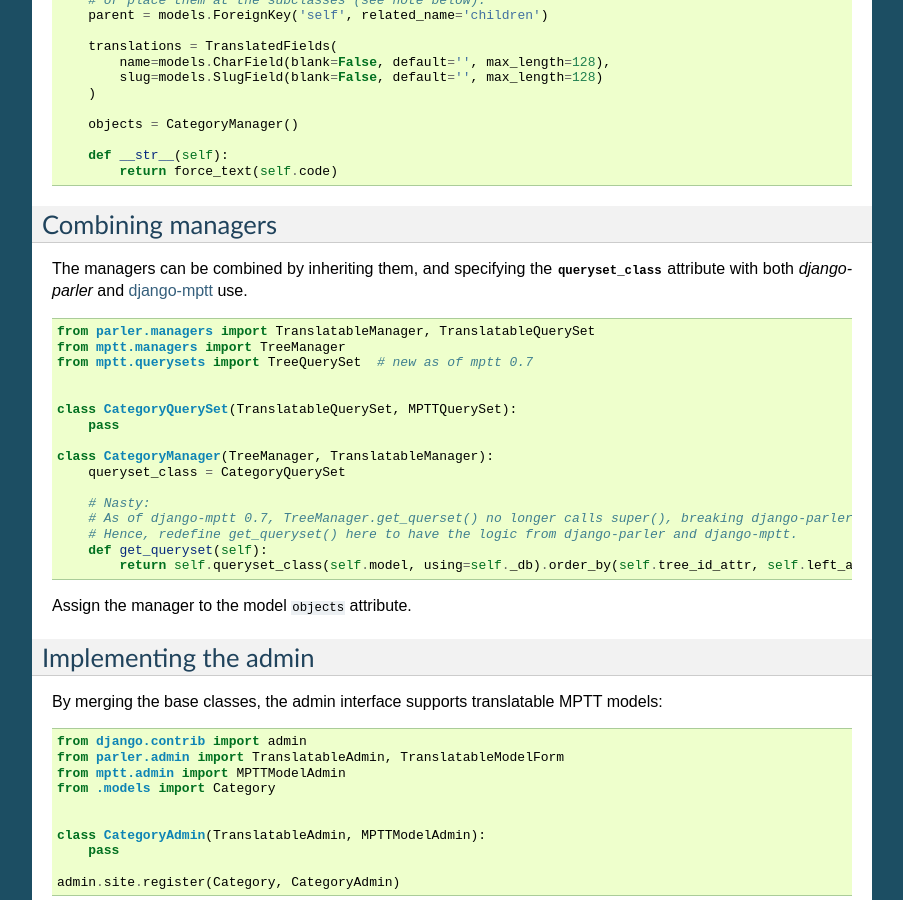
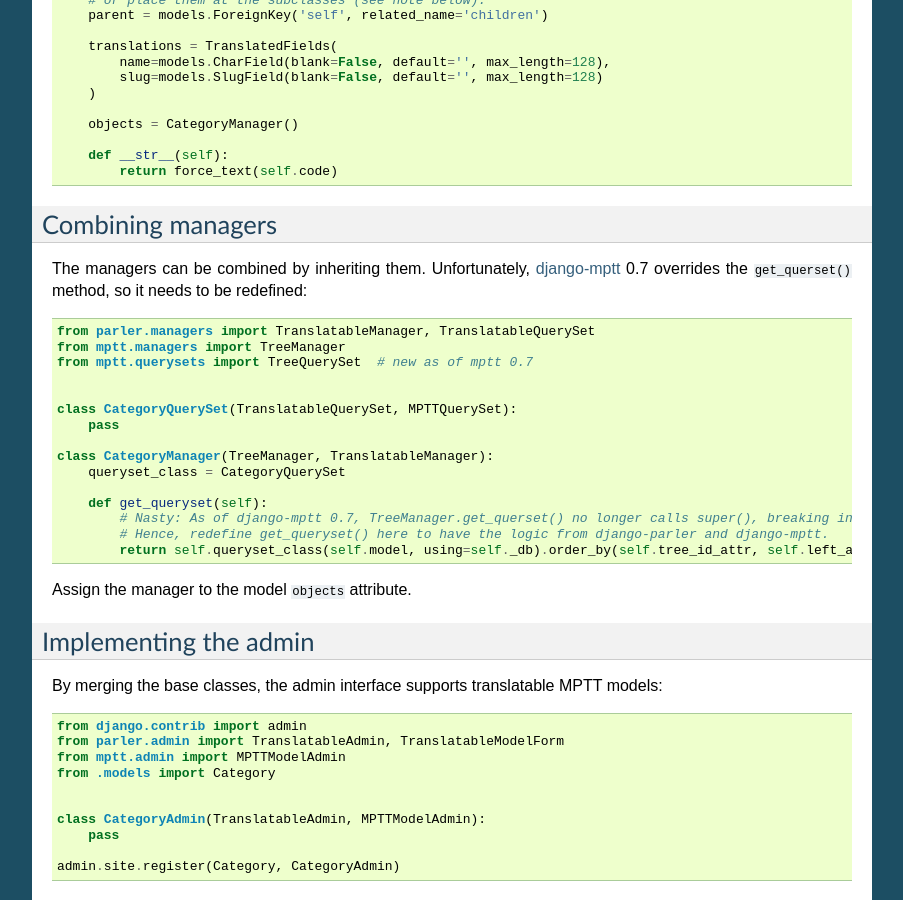
Before and after one commit to django-parler/django-parler, a Sphinx documentation site: the page built from docs/advanced/mptt.rst, in a window 1280 px wide and 900 px high, scrolled down 525 px. Shown: the whole window, without its empty margins (198-1101 px from the left). Built offline with Sphinx 7.4.7, drawn with Linux system fonts in a browser that asks for light colours.

Commit message:
docs: more mptt fixes

```diff
--- a/docs/advanced/mptt.rst
+++ b/docs/advanced/mptt.rst
@@ -47,9 +47,9 @@
 Combining managers
 ------------------
 
-The managers can be combined by inheriting them, and specifying
-the :attr:`~parler.managers.TranslatableManager.queryset_class` attribute
-with both *django-parler* and django-mptt_ use.
+The managers can be combined by inheriting them.
+Unfortunately, django-mptt_ 0.7 overrides the ``get_querset()`` method,
+so it needs to be redefined:
 
 .. code-block:: python
 
@@ -64,10 +64,9 @@
         class CategoryManager(TreeManager, TranslatableManager):
             queryset_class = CategoryQuerySet
 
-            # Nasty:
-            # As of django-mptt 0.7, TreeManager.get_querset() no longer calls super(), breaking django-parler.
-            # Hence, redefine get_queryset() here to have the logic from django-parler and django-mptt.
             def get_queryset(self):
+                # Nasty: As of django-mptt 0.7, TreeManager.get_querset() no longer calls super(), breaking integration.
+                # Hence, redefine get_queryset() here to have the logic from django-parler and django-mptt.
                 return self.queryset_class(self.model, using=self._db).order_by(self.tree_id_attr, self.left_attr)
 
 
```
